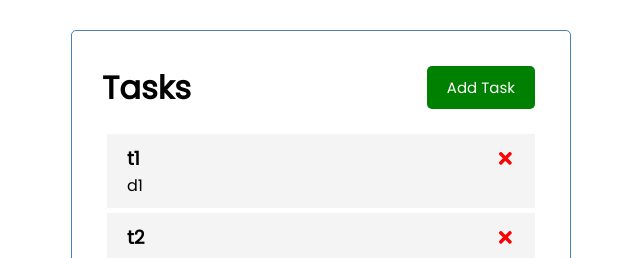
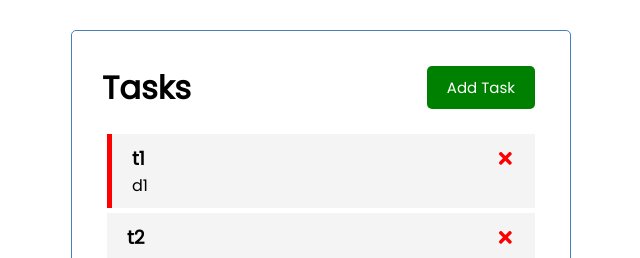
Before and after one commit to avinashgazula/react-tasks, a React (Create React App) app: page / in a window 1280 px wide. Shown: the top 258 px of the page, without its empty margins (319-959 px from the left). Built offline with nearby package versions, Linux system fonts and the light colour scheme.

Commit message:
Added important flag to tasks

```diff
--- a/src/App.js
+++ b/src/App.js
@@ -4,16 +4,20 @@ import Tasks from './components/Tasks';
 
 function App() {
 
-  const [tasks, setTasks] = useState([{ id: 1, name: "t1", day: "d1" }, { id: 2, name: "t2", day: "d2" }])
+  const [tasks, setTasks] = useState([{ id: 1, name: "t1", day: "d1", important: true }, { id: 2, name: "t2", day: "d2", important: false }])
 
   const deleteTask = (id) => {
     setTasks(tasks.filter(task => task.id !== id))
   }
 
+  const toggleImportant = (id) => {
+    setTasks(tasks.map(task => task.id === id ? { ...task, important: !task.important } : task))
+  }
+
   return (
     <div className="container">
       <Header />
-      <Tasks onDelete={deleteTask} tasks={tasks} />
+      {tasks.length > 0 ? <Tasks onDelete={deleteTask} onToggle={toggleImportant} tasks={tasks} /> : 'No Tasks Available'}
     </div>
   );
 }
--- a/src/components/Task.js
+++ b/src/components/Task.js
@@ -1,8 +1,8 @@
 import { FaTimes } from 'react-icons/fa'
 
-const Task = ({ task, onDelete }) => {
+const Task = ({ task, onDelete, onToggle }) => {
     return (
-        <div className="task">
+        <div className={`task ${task.important ? 'important' : ''}`} onDoubleClick={() => onToggle(task.id)}>
             <h3>{task.name} <FaTimes onClick={() => onDelete(task.id)} style={{ color: 'red', cursor: 'pointer' }} /> </h3>
             <p>{task.day}</p>
         </div>
--- a/src/components/Tasks.js
+++ b/src/components/Tasks.js
@@ -1,10 +1,10 @@
 import Task from "./Task"
 
-const Tasks = ({ tasks, onDelete }) => {
+const Tasks = ({ tasks, onDelete, onToggle }) => {
     return (
         <>
             {tasks.map((task) => {
-                return <Task onDelete={onDelete} key={task.id} task={task}></Task>
+                return <Task onDelete={onDelete} onToggle={onToggle} key={task.id} task={task}></Task>
             })}
         </>
     )
--- a/src/index.css
+++ b/src/index.css
@@ -61,8 +61,8 @@ body {
   cursor: pointer;
 }
 
-.task.reminder {
-  border-left: 5px solid green;
+.task.important {
+  border-left: 5px solid red;
 }
 
 .task h3 {
```
